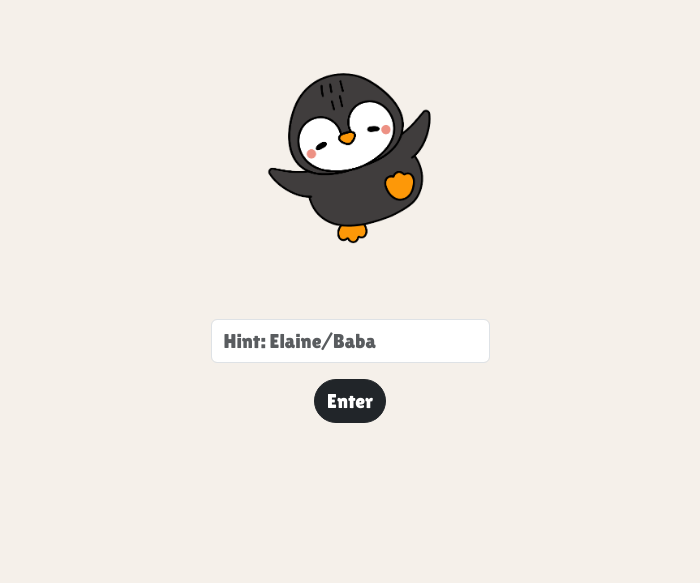
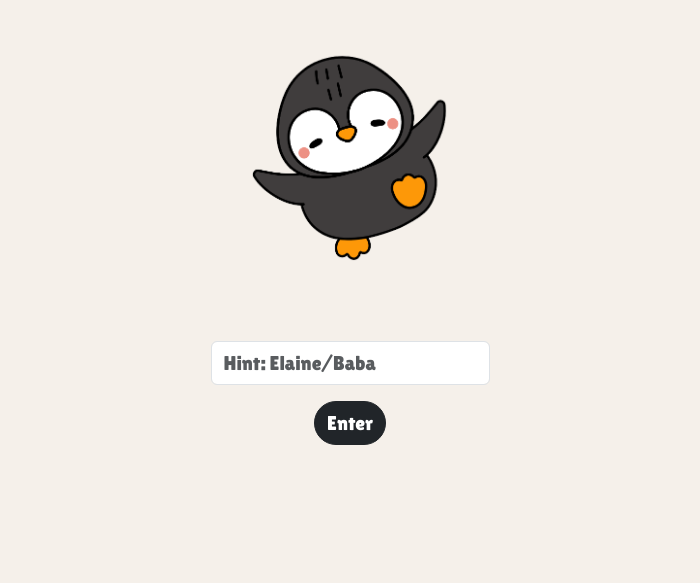
Before and after one commit to JiArcangel0916/ValDay, a plain HTML site: page index.html in a window 1280 px wide. Shown: the part 217-800 px from the top of the page, without its empty margins (290-990 px from the left). Drawn offline with nearby package versions, Linux system fonts and the light colour scheme.

Commit message:
Adjusted main pict

```diff
--- a/style.css
+++ b/style.css
@@ -9,10 +9,10 @@ body{
     overflow: hidden;
 }
 img{
-    width: 15%;
+    width: 18%;
 }
 .image-col{
-    height: 325px;
+    height: 370px;
 }
 .answer-row{
     position: relative;
```
